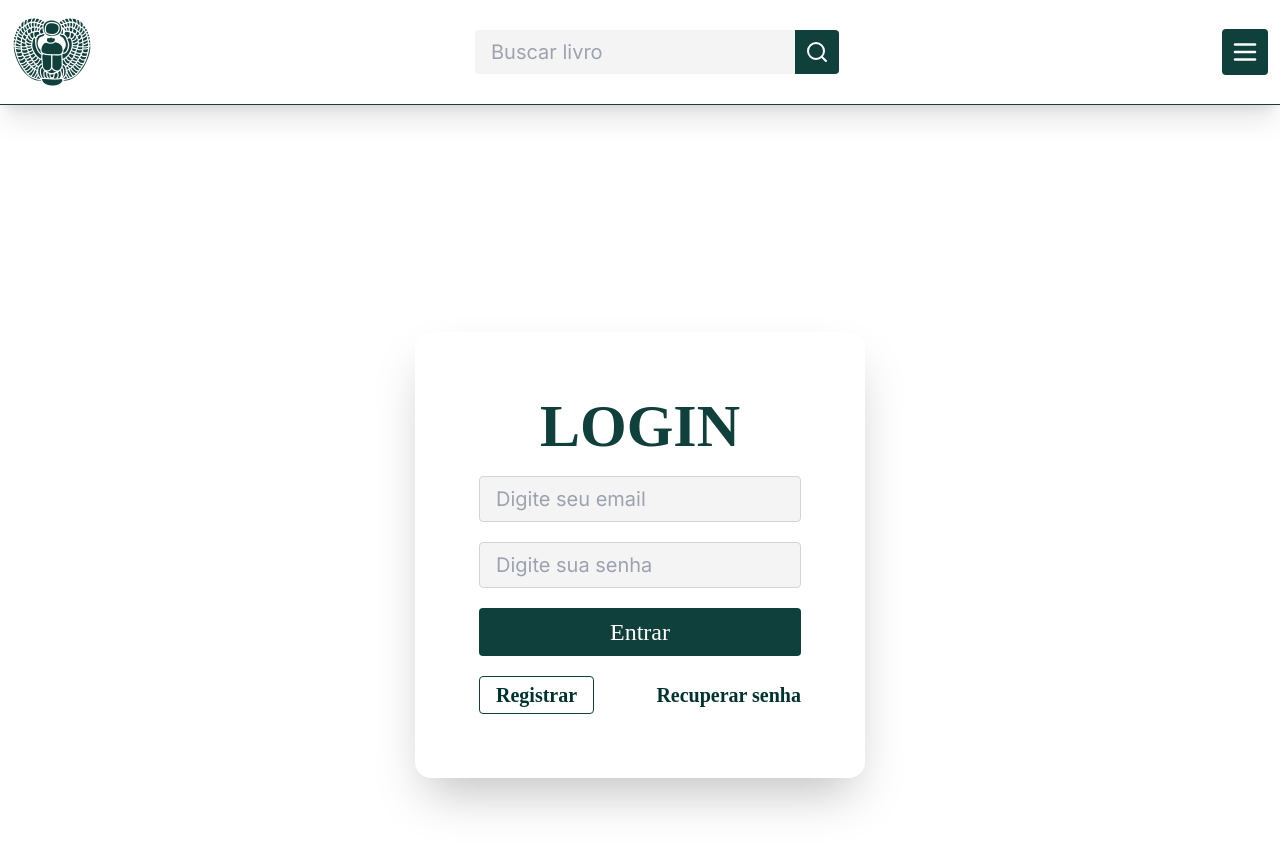
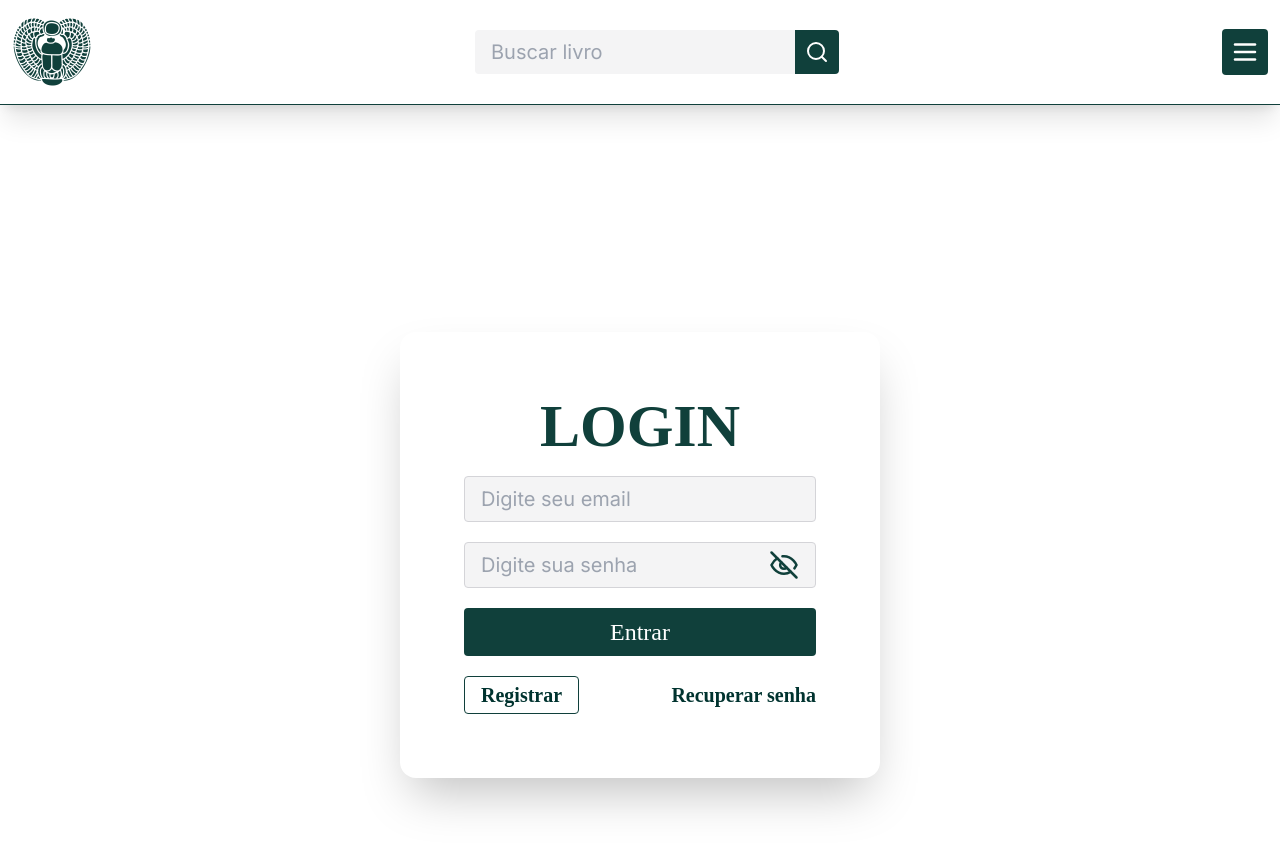
Before and after one commit to Martins-pedro23/front-alexandriaBooks-usuario, a Next.js app: page /login in a window 1280 px wide. Shown: the top 850 px of the page. Built offline with nearby package versions, Linux system fonts and the light colour scheme; a web font is replaced by a local one.

Commit message:
feat: adding show password in login stystem

```diff
--- a/src/app/login/page.tsx
+++ b/src/app/login/page.tsx
@@ -1,4 +1,11 @@
+"use client";
+
+import { Eye, EyeOff } from "lucide-react";
+import { useState } from "react";
+
 export default function LoginPage() {
+  const [showPassword, setShowPassword] = useState(false);
+
   return (
     <div className="w-full h-[900px]  flex items-center justify-center dark:bg-zinc-900">
       <div className="p-16 flex flex-col gap-5 rounded-2xl shadow-2xl dark:bg-zinc-900 dark:shadow-black">
@@ -6,13 +13,23 @@ export default function LoginPage() {
           LOGIN
         </h1>
         <input
+          type="email"
           placeholder="Digite seu email"
           className="bg-zinc-100 text-xl pt-2 pb-2 pl-4 pr-4 rounded outline-none focus:border focus:border-spacing-1 focus:border-primary border-spacing-1 border-zinc-300 border transition-all dark:bg-zinc-800 dark:text-white dark:border-zinc-900  dark:focus:border-primary-light-300"
         />
-        <input
-          placeholder="Digite sua senha"
-          className="bg-zinc-100 text-xl pt-2 pb-2 pl-4 pr-4 rounded outline-none focus:border focus:border-spacing-1 focus:border-primary border-spacing-1 border-zinc-300 border transition-all dark:bg-zinc-800 dark:text-white dark:border-zinc-900  dark:focus:border-primary-light-300"
-        />
+        <div className="pr-4 pl-4 w-full flex flex-row items-center justify-center bg-zinc-100 rounded hover:border hover:border-spacing-1 hover:border-primary border-spacing-1 border-zinc-300 border transition-all dark:bg-zinc-800 dark:border-zinc-900  dark:hover:border-primary-light-300">
+          <input
+            type={showPassword ? "text" : "password"}
+            placeholder="Digite sua senha"
+            className="text-xl pt-2 pb-2   outline-none dark:text-white bg-zinc-100"
+          />
+          <button
+            className="text-primary"
+            onClick={() => setShowPassword((prevState) => !prevState)}
+          >
+            {showPassword ? <Eye size={30} /> : <EyeOff size={30} />}
+          </button>
+        </div>
         <button className="bg-primary text-white rounded pt-2 pb-2 font-antique text-2xl hover:bg-primary-light-200 transition-colors">
           Entrar
         </button>
```
